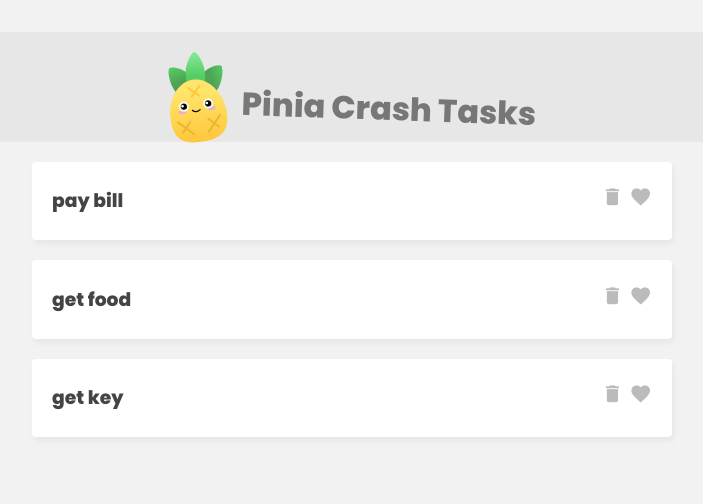
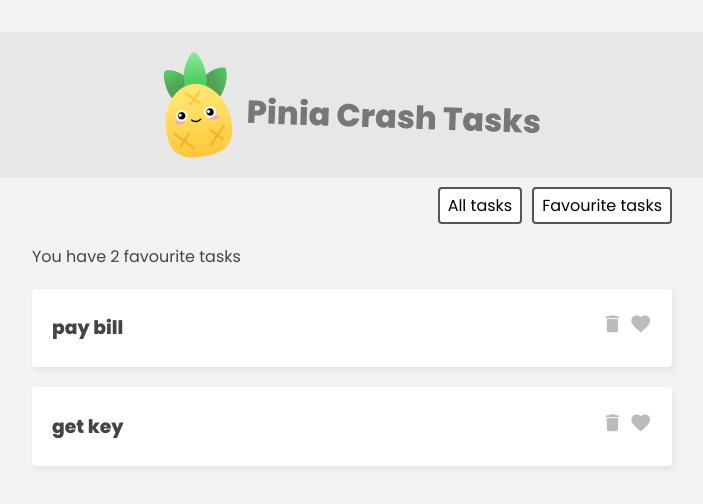
Before and after one commit to Namonaki0/pinia-crash, a Vue app: page / in a window 1280 px wide. Shown: the top 504 px of the page, without its empty margins (288-991 px from the left). Built offline with nearby package versions, Linux system fonts and the light colour scheme.

Commit message:
store getters

```diff
--- a/src/App.vue
+++ b/src/App.vue
@@ -1,10 +1,31 @@
 <template>
   <main>
+    <!-- heading -->
     <header>
       <img src="./assets/pinia-logo.svg" alt="pinia logo">
       <h1>{{ taskStore.name }}</h1>
     </header>
-        <div class="task-list">
+
+    <!-- filter list -->
+    <nav class="filter">
+      <button
+        @click.stop="filter = 'all'"
+      >
+        All tasks
+      </button>
+      <button
+        @click.stop="filter = 'favs'"
+      >
+        Favourite tasks
+      </button>
+    </nav>
+
+    <!-- task list -->
+        <div
+          v-if="filter === 'all'"
+          class="task-list"
+        >
+        <p>You have {{ taskStore.totalTasks }} remaining tasks</p>
           <div
             v-for="task, i in taskStore.tasks"
             :key="`task-${i}`"
@@ -13,7 +34,21 @@
               :task="task"
             />
           </div>
-      </div>
+        </div>
+        <div
+          v-else
+          class="fav-task-list"
+        >
+          <p>You have {{ taskStore.favCount }} favourite tasks</p>
+          <div
+            v-for="task, i in taskStore.favs"
+            :key="`task-${i}`"
+          >
+            <TaskDetails
+              :task="task"
+            />
+          </div>
+        </div>
   </main>
 </template>
 
@@ -21,6 +56,9 @@
 
 import { useTaskStore } from './stores/TaskStore'
 import TaskDetails from './components/TaskDetails.vue';
+import { ref } from 'vue';
+
+const filter = ref()
 
 const taskStore = useTaskStore()
 </script>
--- a/src/assets/main.css
+++ b/src/assets/main.css
@@ -14,14 +14,14 @@
 header {
   text-align: center;
   background: #e7e7e7;
-  padding-top: 20px;
+  padding: 20px 0;
   display: flex;
   justify-content: center;
   align-items: center;
 }
 
 header img {
-  max-width: 60px;
+  max-width: 70px;
   transform: rotate(-10deg);
 }
 
@@ -49,7 +49,8 @@
 }
 
 /* task list */
-.task-list {
+.task-list,
+.fav-task-list {
   max-width: 640px;
   margin: 20px auto;
 }
@@ -79,3 +80,20 @@
   cursor: pointer;
   color: #bbb;
 }
+
+.filter {
+  width: 640px;
+  margin: 10px auto;
+  text-align: right;
+}
+
+.filter button {
+  display: inline-block;
+  margin-left: 10px;
+  background: #fff;
+  border: 2px solid #555;
+  border-radius: 4px;
+  padding: 4px 8px;
+  cursor: pointer;
+  font-size: 1em;
+}
--- a/src/components/TaskDetails.vue
+++ b/src/components/TaskDetails.vue
@@ -17,7 +17,3 @@
 })
 
 </script>
-
-<style scoped>
-
-</style>
--- a/src/stores/TaskStore.js
+++ b/src/stores/TaskStore.js
@@ -3,10 +3,23 @@
 export const useTaskStore = defineStore("taskStore", {
   state: () => ({
     tasks: [
-      { id: 1, title: "pay bill", isFav: false },
-      { id: 2, title: "get food", isFav: true },
+      { id: 1, title: "pay bill", isFav: true },
+      { id: 2, title: "get food", isFav: false },
       { id: 3, title: "get key", isFav: true },
     ],
     name: "Pinia Crash Tasks",
   }),
+  getters: {
+    favs() {
+      return this.tasks.filter((task) => task.isFav);
+    },
+    favCount() {
+      return this.tasks.reduce((total, curCount) => {
+        return curCount.isFav ? total + 1 : total;
+      }, 0);
+    },
+    totalTasks: (state) => {
+      return state.tasks.length;
+    },
+  },
 });
```
